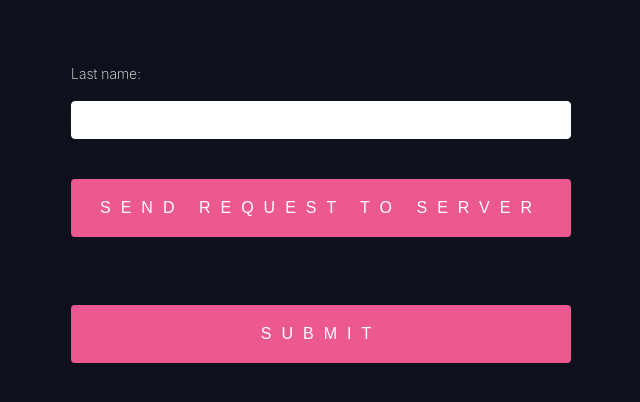
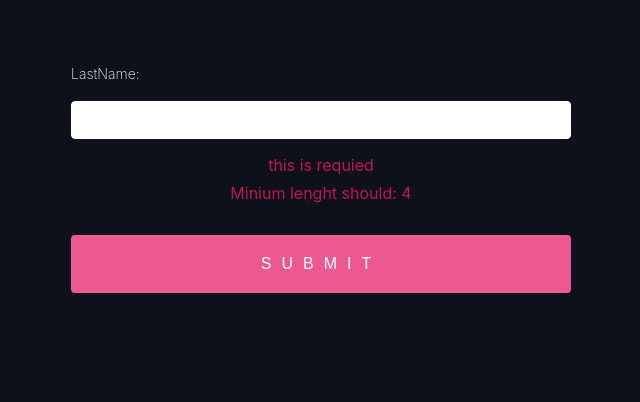
Before and after one commit to jobayed24/Learn-React, a React (Vite) app: page / in a window 1280 px wide. Shown: the top 402 px of the page, without its empty margins (319-959 px from the left). Built offline with nearby package versions, Linux system fonts and the light colour scheme.

Commit message:
SingleField Error: custom error remove when submit button hit

```diff
--- a/src/components/SingleFieldError.jsx
+++ b/src/components/SingleFieldError.jsx
@@ -1,4 +1,4 @@
-import React from 'react'
+import React, { useEffect } from 'react'
 import { useForm } from 'react-hook-form'
 
 export default function SingleFieldError() {
@@ -13,51 +13,30 @@ export default function SingleFieldError() {
     const onSubmit=(formData)=>{
         console.log(formData)
     }
-    // useEffect(()=>{
 
-    //         const response=async()=>{
-    //             const data=await fetch('https://dummyjson.com/products');
-    //             return data;
-    //            }
-    //            response();
-    //   if(response.statusCode>200){
-    //     setError('root.serverError',{
-    //         type: response.statusCode
-    //     })
-    //   }
-
-    //         // if(response.statusCode >200){
-    //         //     setError('root.serverError',{
-    //         //         type: response.statusCode
-    //         //     })
-    //         // }
-
-    // },[])
+    useEffect(()=>{
+        setError('lastName',{
+            types:{
+                required: 'this is requied',
+                minLength: 4
+            }
+        })
+    },[setError])
   return (
     <>
       <form onSubmit={handleSubmit(onSubmit)}>
-        <label>Last name:</label>
+        <label>LastName:</label>
         <input
             {...register('lastName')}
         />
-        <button onClick={async()=>{
-            const response = await fetch('https://dummyjson.com/produc')
-
-            if(response.status >200){
-                setError('root.serverError',{
-                    type: response.status
-                })
-
-            }
-        }}>Send Request to server</button>
-
-            <p>{errors?.root?.serverError?.type==404 && 'Sever error'}</p>
-
-        {errors.lastName && errors.lastName.types && (
-            <p>{errors.lastName.types.minLength}</p>
+        {errors.lastName && errors.lastName.types.required && (
+            <p>{errors.lastName.types.required}</p>
+        )}
+        {errors.lastName && errors.lastName.types.minLength && (
+            <p>Minium lenght should: {errors.lastName.types.minLength}</p>
         )}
         <input type='submit' />
       </form>
-    </>
+     </>
   )
 }
```
